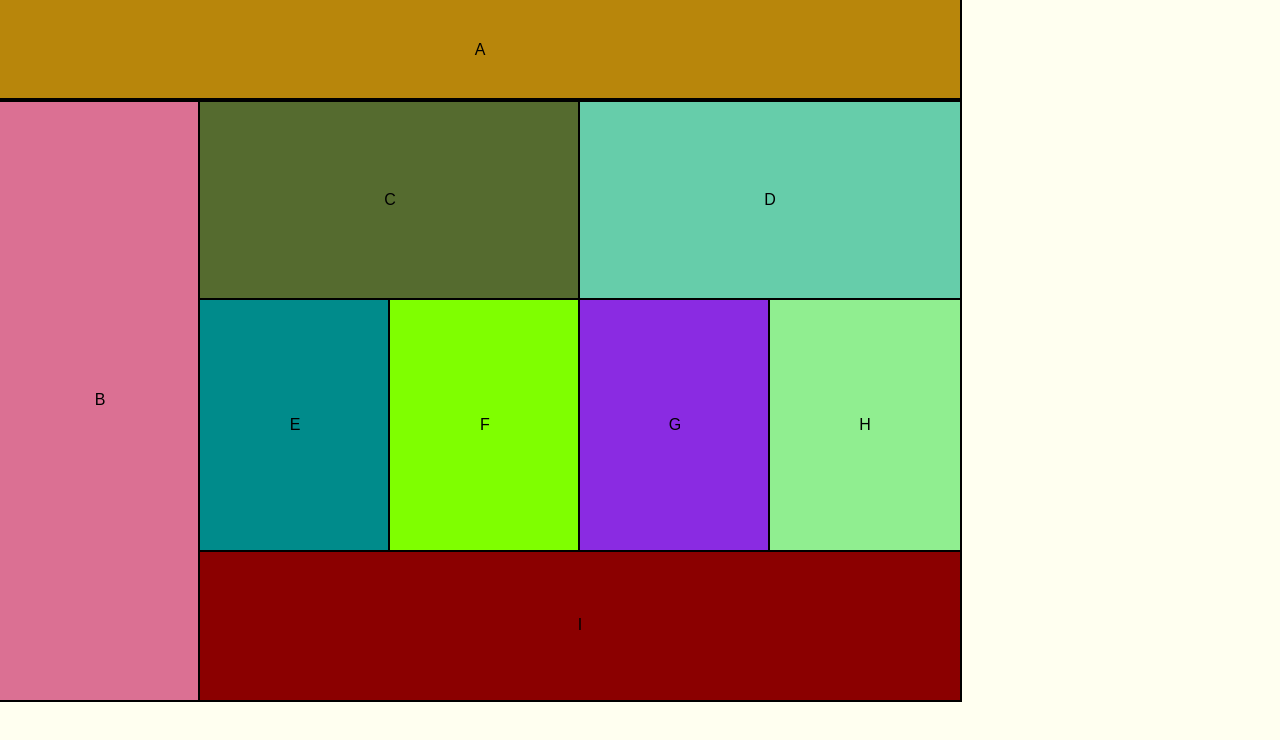
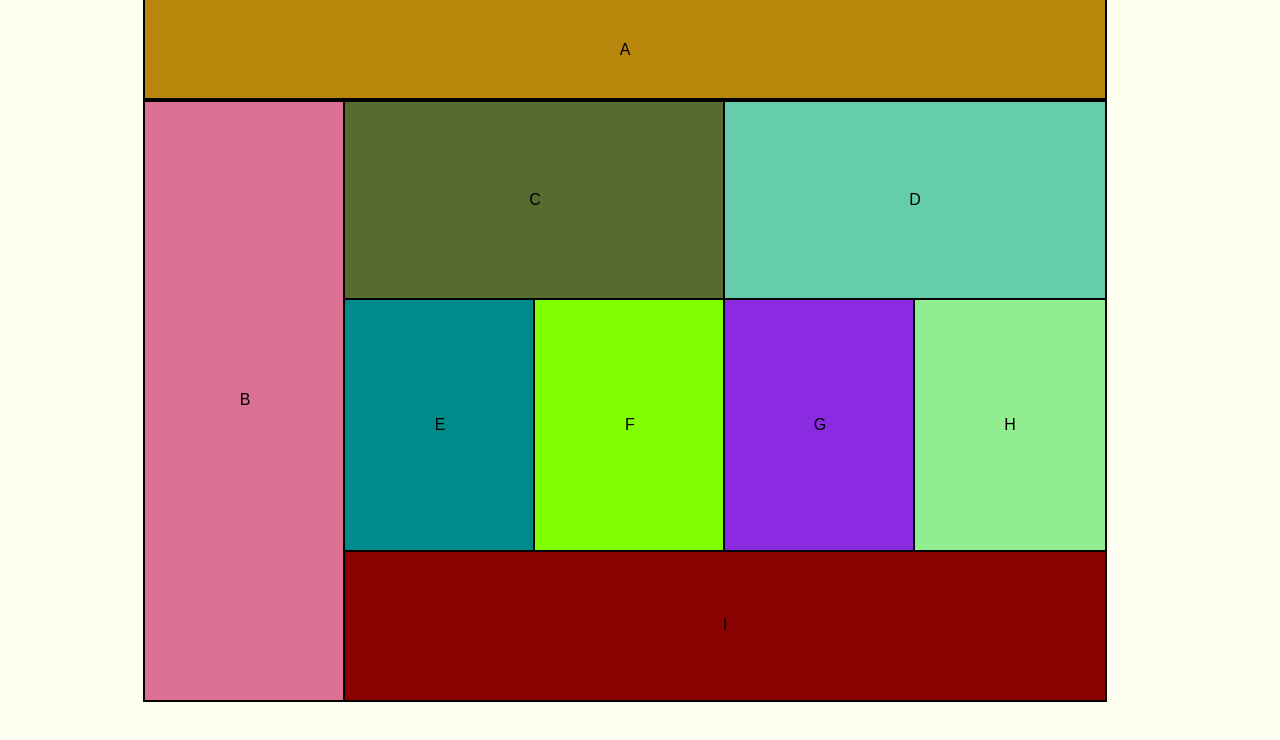
Before and after one commit to riedmank/ui-challenge-01, a plain HTML site: page index.html in a window 1280 px wide. Drawn offline with Linux system fonts and the light colour scheme.

Commit message:
content now centered

```diff
--- a/styles/base.css
+++ b/styles/base.css
@@ -1,13 +1,13 @@
 body {
   background-color: ivory;
-  min-width: 500px;
-  margin: 0 auto;
+  width: 500px;
+  margin: 0px auto;
 }
 
 @media (min-width: 768px) {
   body {
     background-color: ivory;
-    min-width: 990px;
-    margin: 0 auto;
+    width: 990px;
+    margin: 0px auto;
   }
 }
```
